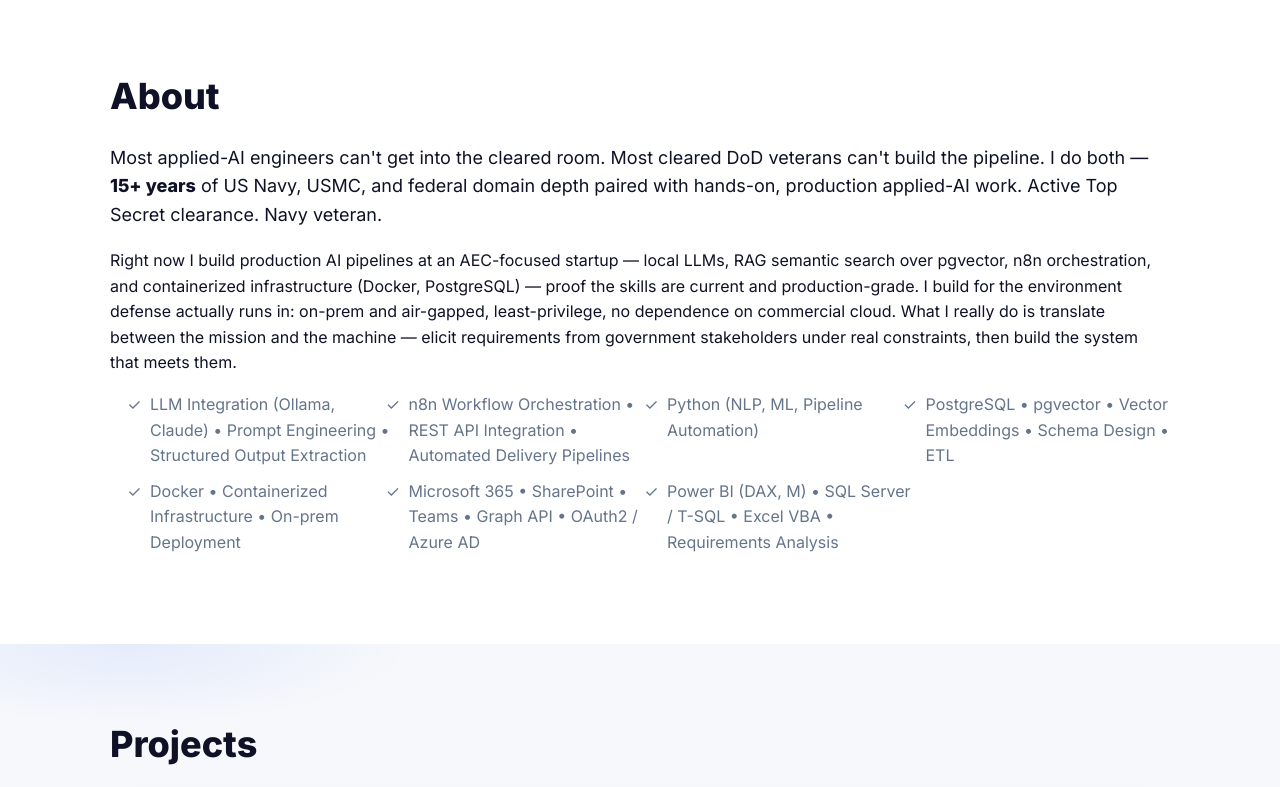
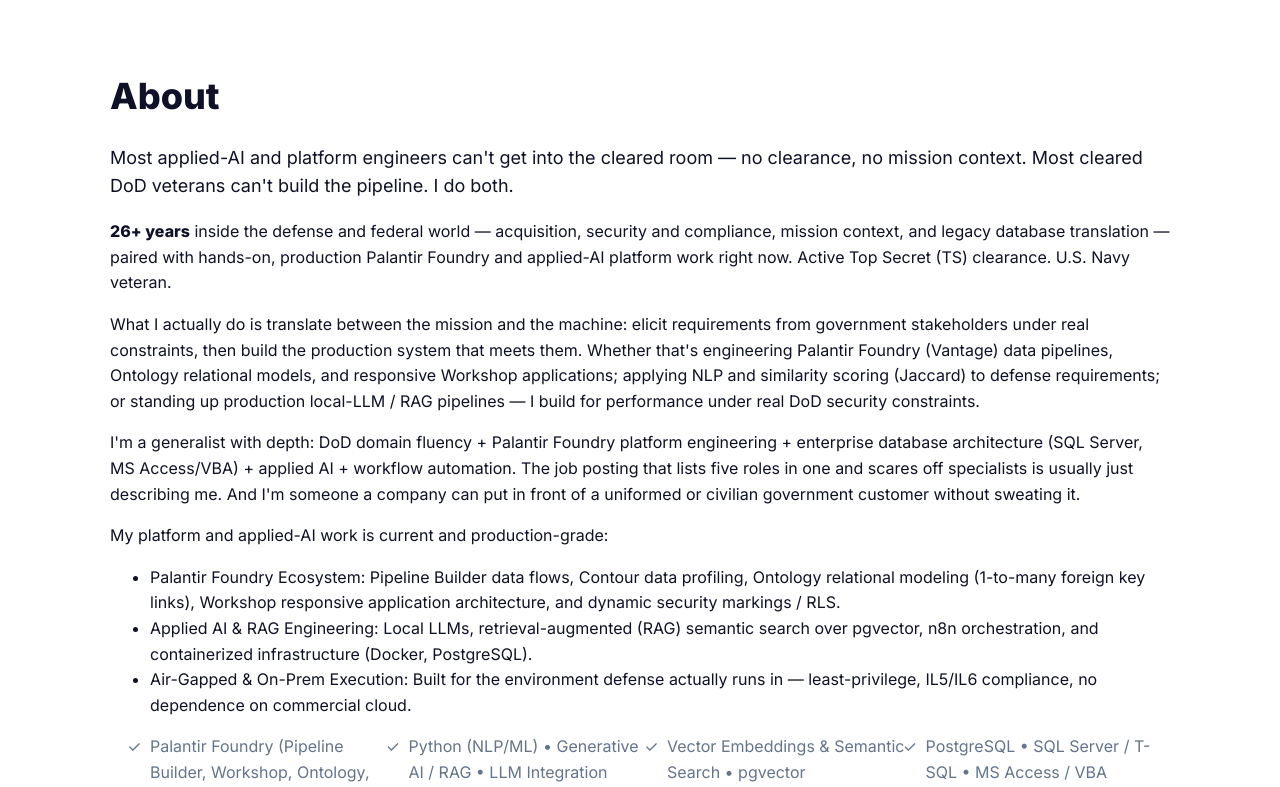
Before and after one commit to lph10gator/portfolio-site, a Jekyll site: the page index.html, which Jekyll copies as it is, in a window 1280 px wide and 900 px high, scrolled down 753 px, cut to the strip 113-900 px from the top of the window. Built offline with Jekyll 4.4.1, drawn with Linux system fonts in a browser that asks for light colours; some of the changed text lies outside the part shown.

Commit message:
Updated 'About' content

```diff
--- a/index.html
+++ b/index.html
@@ -15,7 +15,7 @@
   <!-- SEO and Social Meta -->
 <link rel="canonical" href="https://lintonmccracken.com/">
 <meta name="theme-color" content="#0c1530">
-<meta name="description" content="Cleared applied-AI engineer: 15+ years of DoD domain depth plus production LLM/RAG pipelines. Most AI engineers can't clear; most cleared veterans can't build. I do both. Active TS clearance.">
+<meta name="description" content="Cleared Palantir Foundry & applied-AI engineer: 15+ years of DoD domain depth plus production LLM/RAG pipelines. Most AI engineers can't clear; most cleared veterans can't build. I do both. Active TS clearance.">
 
 <meta property="og:title" content="Linton McCracken — Cleared Applied-AI Engineer">
 <meta property="og:description" content="15+ yrs DoD domain depth + production LLM/RAG pipelines. Most AI engineers can't clear; most cleared vets can't build. I do both. Active TS clearance.">
@@ -26,7 +26,7 @@
 <meta property="og:image:height" content="630">
 
 <meta name="twitter:card" content="summary_large_image">
-<meta name="twitter:title" content="Linton McCracken — Cleared Applied-AI Engineer">
+<meta name="twitter:title" content="Linton McCracken — Cleared Palantir Foundry & Applied-AI Engineer">
 <meta name="twitter:description" content="15+ yrs DoD domain depth + production LLM/RAG pipelines. Most AI engineers can't clear; most cleared vets can't build. I do both. Active TS clearance.">
 <meta name="twitter:image" content="https://lintonmccracken.com/preview.jpg">
 </head>
@@ -64,27 +64,41 @@
     <div class="container">
       <h2>About</h2>
       <p class="lead">
-        Most applied-AI engineers can't get into the cleared room. Most cleared DoD veterans can't build the
-        pipeline. I do both — <strong>15+ years</strong> of US Navy, USMC, and federal domain depth paired with
-        hands-on, production applied-AI work. Active Top Secret clearance. Navy veteran.
+      Most applied-AI and platform engineers can't get into the cleared room — no clearance, no mission context.
+      Most cleared DoD veterans can't build the pipeline. I do both.
       </p>
       <p>
-        Right now I build production AI pipelines at an AEC-focused startup — local LLMs, RAG semantic search over
-        pgvector, n8n orchestration, and containerized infrastructure (Docker, PostgreSQL) — proof the skills are
-        current and production-grade. I build for the environment defense actually runs in: on-prem and air-gapped,
-        least-privilege, no dependence on commercial cloud. What I really do is translate between the mission and
-        the machine — elicit requirements from government stakeholders under real constraints, then build the
-        system that meets them.
+      <strong>26+ years</strong> inside the defense and federal world — acquisition, security and compliance, mission context, and legacy database translation —
+        paired with hands-on, production Palantir Foundry and applied-AI platform work right now. Active Top Secret (TS) clearance. U.S. Navy veteran.
       </p>
+      <p>
+      What I actually do is translate between the mission and the machine: elicit requirements from government stakeholders under real constraints,
+        then build the production system that meets them. Whether that's engineering Palantir Foundry (Vantage) data pipelines, Ontology relational models,
+        and responsive Workshop applications; applying NLP and similarity scoring (Jaccard) to defense requirements; or standing up production local-LLM / RAG pipelines —
+        I build for performance under real DoD security constraints.
+      </p>
+      <p>
+      I'm a generalist with depth: DoD domain fluency + Palantir Foundry platform engineering + enterprise database architecture
+        (SQL Server, MS Access/VBA) + applied AI + workflow automation. The job posting that lists five roles in one and scares off specialists is usually just describing me.
+        And I'm someone a company can put in front of a uniformed or civilian government customer without sweating it.
+      </p>
+      <p>
+      My platform and applied-AI work is current and production-grade:
+      </p>
+      <ul>
+        <li>Palantir Foundry Ecosystem: Pipeline Builder data flows, Contour data profiling, Ontology relational modeling (1-to-many foreign key links),
+          Workshop responsive application architecture, and dynamic security markings / RLS.</li>
+        <li>Applied AI & RAG Engineering: Local LLMs, retrieval-augmented (RAG) semantic search over pgvector, n8n orchestration, and containerized infrastructure (Docker, PostgreSQL).</li>
+        <li>Air-Gapped & On-Prem Execution: Built for the environment defense actually runs in — least-privilege, IL5/IL6 compliance, no dependence on commercial cloud.</li>
+      </ul>
       <ul class="checklist">
-        <li>LLM Integration (Ollama, Claude) &bull; Prompt Engineering &bull; Structured Output Extraction</li>
-        <li>n8n Workflow Orchestration &bull; REST API Integration &bull; Automated Delivery Pipelines</li>
-        <li>Python (NLP, ML, Pipeline Automation)</li>
-        <li>PostgreSQL &bull; pgvector &bull; Vector Embeddings &bull; Schema Design &bull; ETL</li>
-        <li>Docker &bull; Containerized Infrastructure &bull; On-prem Deployment</li>
-        <li>Microsoft 365 &bull; SharePoint &bull; Teams &bull; Graph API &bull; OAuth2 / Azure AD</li>
-        <li>Power BI (DAX, M) &bull; SQL Server / T-SQL &bull; Excel VBA &bull; Requirements Analysis</li>
+        <li>Palantir Foundry (Pipeline Builder, Workshop, Ontology, Contour) &bull; Power BI</li>
+        <li>Python (NLP/ML) &bull; Generative AI / RAG &bull; LLM Integration (Ollama, Claude)</li>
+        <li>Vector Embeddings & Semantic Search &bull; pgvector</li>
+        <li>PostgreSQL • SQL Server / T-SQL • MS Access / VBA</li>
       </ul>
+<p>
+"A rare combination of deep technical skill, strategic thinking, and mission-focused execution." — Chrissy Goldstein, Systems Engineer, Millennium Corporation</p>
     </div>
   </section>
 
```
